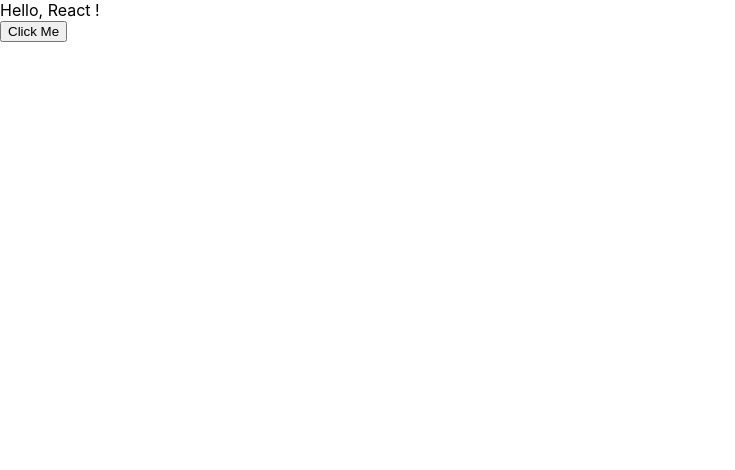
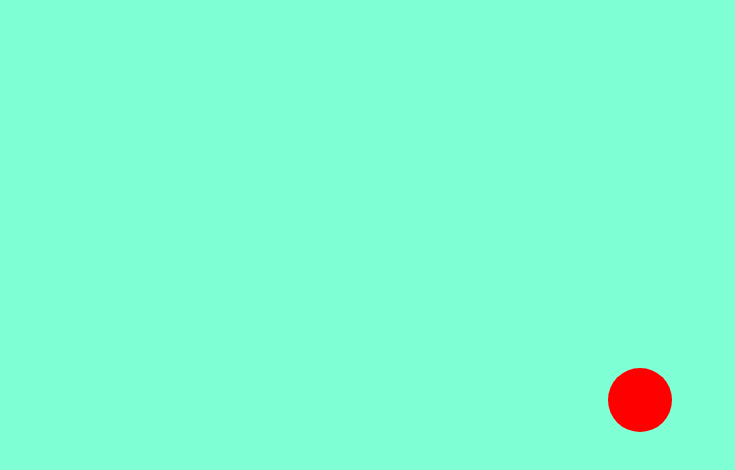
Before and after one commit to NemoTaek/myProject, a React (Create React App) app in the folder ts-project/: page / in a window 1280 px wide. Shown: the top 470 px of the page, without its empty margins (0-735 px from the left). Built offline with nearby package versions, Linux system fonts and the light colour scheme.

Commit message:
키보드 이벤트 추가

```diff
--- a/ts-project/src/App.css
+++ b/ts-project/src/App.css
@@ -1,38 +1,22 @@
-.App {
-  text-align: center;
+*{
+  font-size: 10px;
+  margin: 0;
+  padding: 0;
 }
 
-.App-logo {
-  height: 40vmin;
-  pointer-events: none;
+.background{
+  width: 100vw;
+  height: 100vh;
+  background-color: aquamarine;
 }
 
-@media (prefers-reduced-motion: no-preference) {
-  .App-logo {
-    animation: App-logo-spin infinite 20s linear;
-  }
+.character{
+  width: 5vw;
+  height: 5vw;
+  border-radius: 100%;
+  background-color: red;
+  position: absolute;
+  top: 50%;
+  left: 50%;
+  transform: translate(-50%, -50%);
 }
-
-.App-header {
-  background-color: #282c34;
-  min-height: 100vh;
-  display: flex;
-  flex-direction: column;
-  align-items: center;
-  justify-content: center;
-  font-size: calc(10px + 2vmin);
-  color: white;
-}
-
-.App-link {
-  color: #61dafb;
-}
-
-@keyframes App-logo-spin {
-  from {
-    transform: rotate(0deg);
-  }
-  to {
-    transform: rotate(360deg);
-  }
-}
--- a/ts-project/src/App.tsx
+++ b/ts-project/src/App.tsx
@@ -1,13 +1,37 @@
 import React from 'react';
 import './App.css';
 
-import Greetings from './component/greet';
 
 function App() {
-  const onClick = (name: string) => {
-    console.log(`${name} says hello`);
-  };
-  return <Greetings name="React" click={onClick} />;
+
+  let x_position: number = 100;
+  let y_position: number = 100;
+
+  window.addEventListener('keydown', (e: any) => {
+    let character: any = document.getElementsByClassName('character')[0];
+
+    if (e.code === 'ArrowRight') {
+      x_position += 10;
+    }
+    else if (e.code === 'ArrowLeft') {
+      x_position -= 10;
+    }
+    else if (e.code === 'ArrowUp') {
+      y_position -= 10;
+    }
+    else if (e.code === 'ArrowDown') {
+      y_position += 10;
+    }
+
+    character.style.transform = `translate(${x_position}px, ${y_position}px)`;
+    console.log(x_position)
+    console.log(y_position)
+  })
+  return (
+    <div className="background">
+      <div className="character"></div>
+    </div>
+  );
 }
 
 export default App;
```
Also changed, not shown: 1 other file (tests, documents, lock files or other folders).
